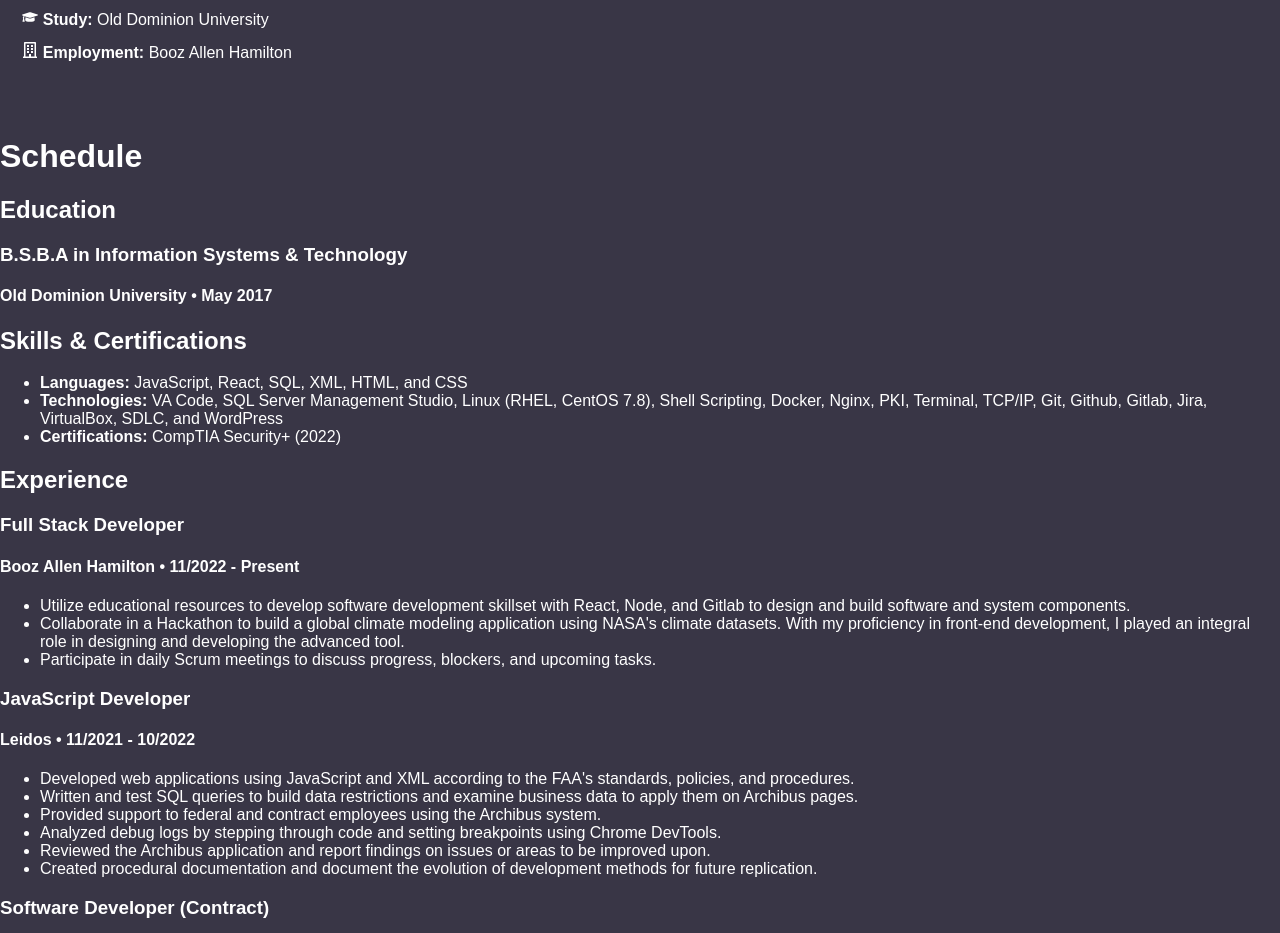
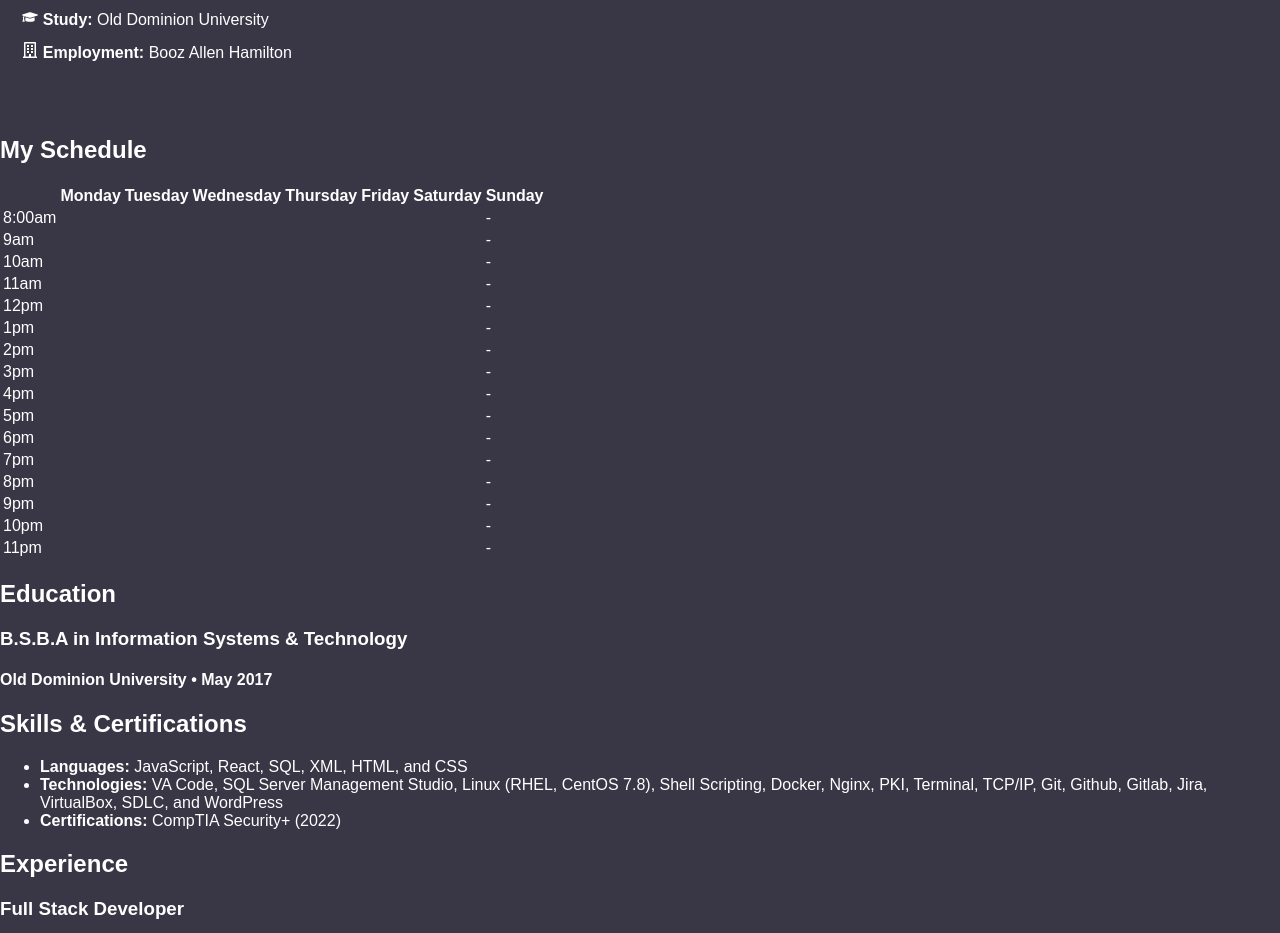
Before and after one commit to stanleyjh/My_Website, a React (Create React App) app: page / in a window 1280 px wide. Shown: the part 1200-2133 px from the top of the page. Built offline with nearby package versions, Linux system fonts and the light colour scheme.

Commit message:
added basic schedule

```diff
--- a/src/components/Schedule.js
+++ b/src/components/Schedule.js
@@ -1,5 +1,185 @@
 const Schedule = () => {
-  return <h1>Schedule</h1>;
+  return (
+    <section className="schedule">
+      <h2>My Schedule</h2>
+      <table>
+        <thead>
+          <tr>
+            <th></th>
+            <th>Monday</th>
+            <th>Tuesday</th>
+            <th>Wednesday</th>
+            <th>Thursday</th>
+            <th>Friday</th>
+            <th>Saturday</th>
+            <th>Sunday</th>
+          </tr>
+        </thead>
+        <tbody>
+          <tr>
+            <td>8:00am</td>
+            <td></td>
+            <td></td>
+            <td></td>
+            <td></td>
+            <td></td>
+            <td></td>
+            <td>-</td>
+          </tr>
+          <tr>
+            <td>9am</td>
+            <td></td>
+            <td></td>
+            <td></td>
+            <td></td>
+            <td></td>
+            <td></td>
+            <td>-</td>
+          </tr>
+          <tr>
+            <td>10am</td>
+            <td></td>
+            <td></td>
+            <td></td>
+            <td></td>
+            <td></td>
+            <td></td>
+            <td>-</td>
+          </tr>
+          <tr>
+            <td>11am</td>
+            <td></td>
+            <td></td>
+            <td></td>
+            <td></td>
+            <td></td>
+            <td></td>
+            <td>-</td>
+          </tr>
+          <tr>
+            <td>12pm</td>
+            <td></td>
+            <td></td>
+            <td></td>
+            <td></td>
+            <td></td>
+            <td></td>
+            <td>-</td>
+          </tr>
+          <tr>
+            <td>1pm</td>
+            <td></td>
+            <td></td>
+            <td></td>
+            <td></td>
+            <td></td>
+            <td></td>
+            <td>-</td>
+          </tr>
+          <tr>
+            <td>2pm</td>
+            <td></td>
+            <td></td>
+            <td></td>
+            <td></td>
+            <td></td>
+            <td></td>
+            <td>-</td>
+          </tr>
+          <tr>
+            <td>3pm</td>
+            <td></td>
+            <td></td>
+            <td></td>
+            <td></td>
+            <td></td>
+            <td></td>
+            <td>-</td>
+          </tr>
+          <tr>
+            <td>4pm</td>
+            <td></td>
+            <td></td>
+            <td></td>
+            <td></td>
+            <td></td>
+            <td></td>
+            <td>-</td>
+          </tr>
+          <tr>
+            <td>5pm</td>
+            <td></td>
+            <td></td>
+            <td></td>
+            <td></td>
+            <td></td>
+            <td></td>
+            <td>-</td>
+          </tr>
+          <tr>
+            <td>6pm</td>
+            <td></td>
+            <td></td>
+            <td></td>
+            <td></td>
+            <td></td>
+            <td></td>
+            <td>-</td>
+          </tr>
+          <tr>
+            <td>7pm</td>
+            <td></td>
+            <td></td>
+            <td></td>
+            <td></td>
+            <td></td>
+            <td></td>
+            <td>-</td>
+          </tr>
+          <tr>
+            <td>8pm</td>
+            <td></td>
+            <td></td>
+            <td></td>
+            <td></td>
+            <td></td>
+            <td></td>
+            <td>-</td>
+          </tr>
+          <tr>
+            <td>9pm</td>
+            <td></td>
+            <td></td>
+            <td></td>
+            <td></td>
+            <td></td>
+            <td></td>
+            <td>-</td>
+          </tr>
+          <tr>
+            <td>10pm</td>
+            <td></td>
+            <td></td>
+            <td></td>
+            <td></td>
+            <td></td>
+            <td></td>
+            <td>-</td>
+          </tr>
+          <tr>
+            <td>11pm</td>
+            <td></td>
+            <td></td>
+            <td></td>
+            <td></td>
+            <td></td>
+            <td></td>
+            <td>-</td>
+          </tr>
+        </tbody>
+      </table>
+    </section>
+  );
 };
 
 export default Schedule;
```
